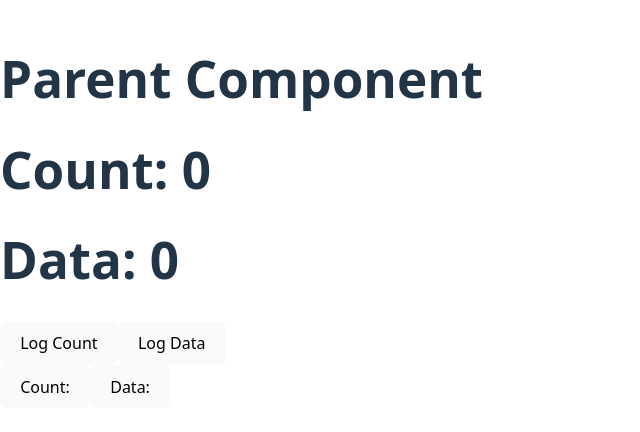
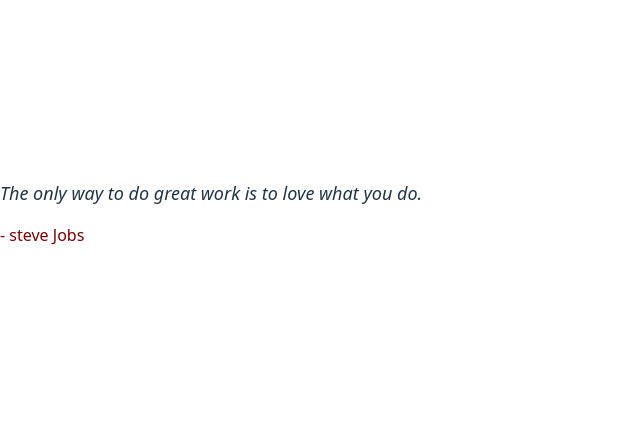
Before and after one commit to dineshctoula/react-Tutorial, a React (Vite) app: page / in a window 1280 px wide. Shown: the part 188-620 px from the top of the page, without its empty margins (0-640 px from the left). Built offline with nearby package versions, Linux system fonts and the light colour scheme.

Commit message:
#26. inline styling in Reactjs

```diff
--- a/src/App.jsx
+++ b/src/App.jsx
@@ -1,19 +1,8 @@
-import { useState } from "react";
-import Count from "./Count";
 function App(){
-  const[count, setCount]=useState(0);
-  const[data, setData]=useState(0);
   return (
-    <div>
-      <h1> Parent Component</h1>
-      <Count count={count} data ={data} />
-      <button onClick={()=> setCount(count+1)}>
-        Count:
-      </button>
-
-       <button onClick={()=> setData(data+1)}>
-        Data:
-      </button>
+    <div >
+     <p style={{fontSize:"18px", fontStyle:"italic", marginBottom:"10px"}}>The only way to do great work is to love what you do.  </p>
+     <p style={{fontSize:"16px", fontStyle:"bold", color:"maroon"}}>- steve Jobs</p>
     </div>
   );
 }
```
